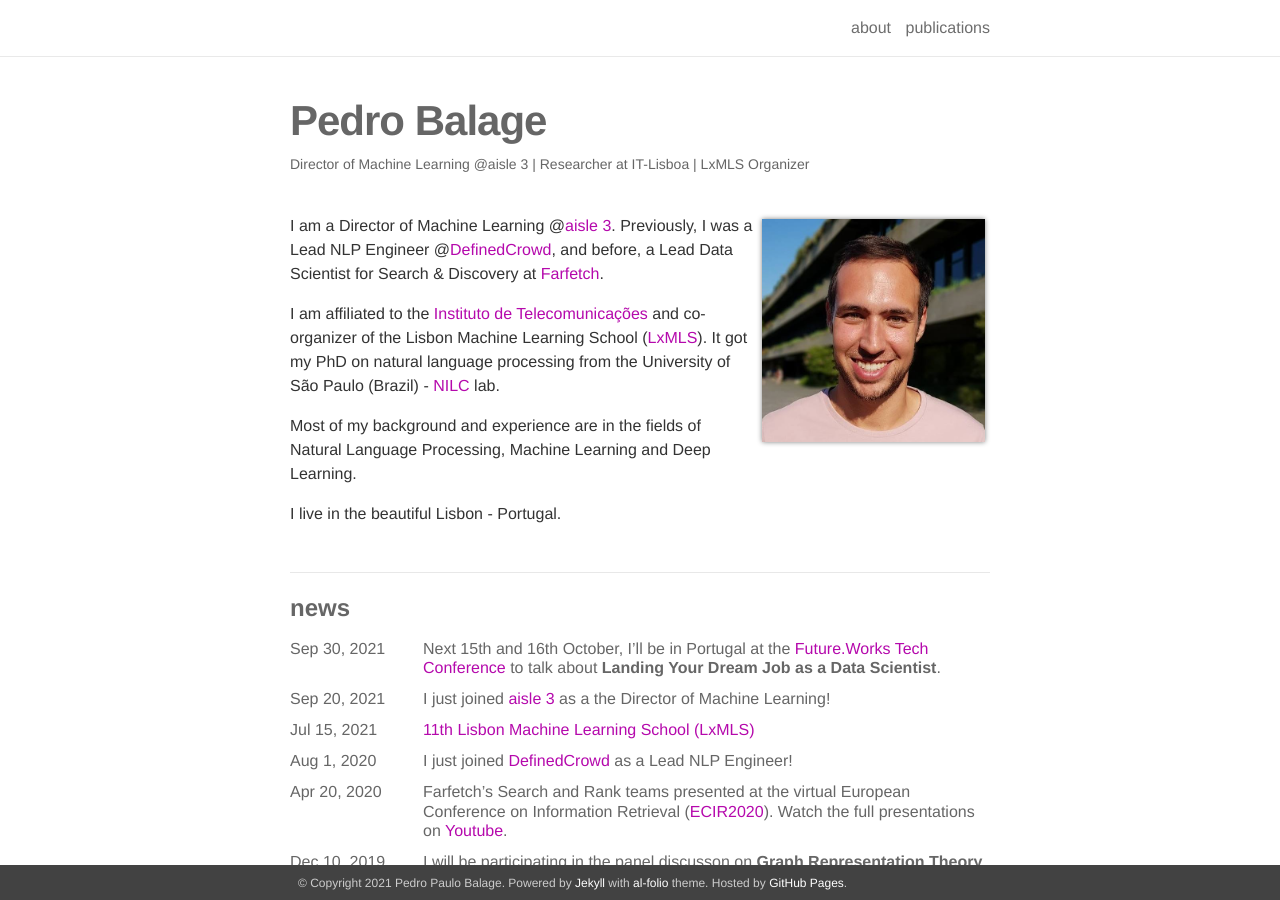
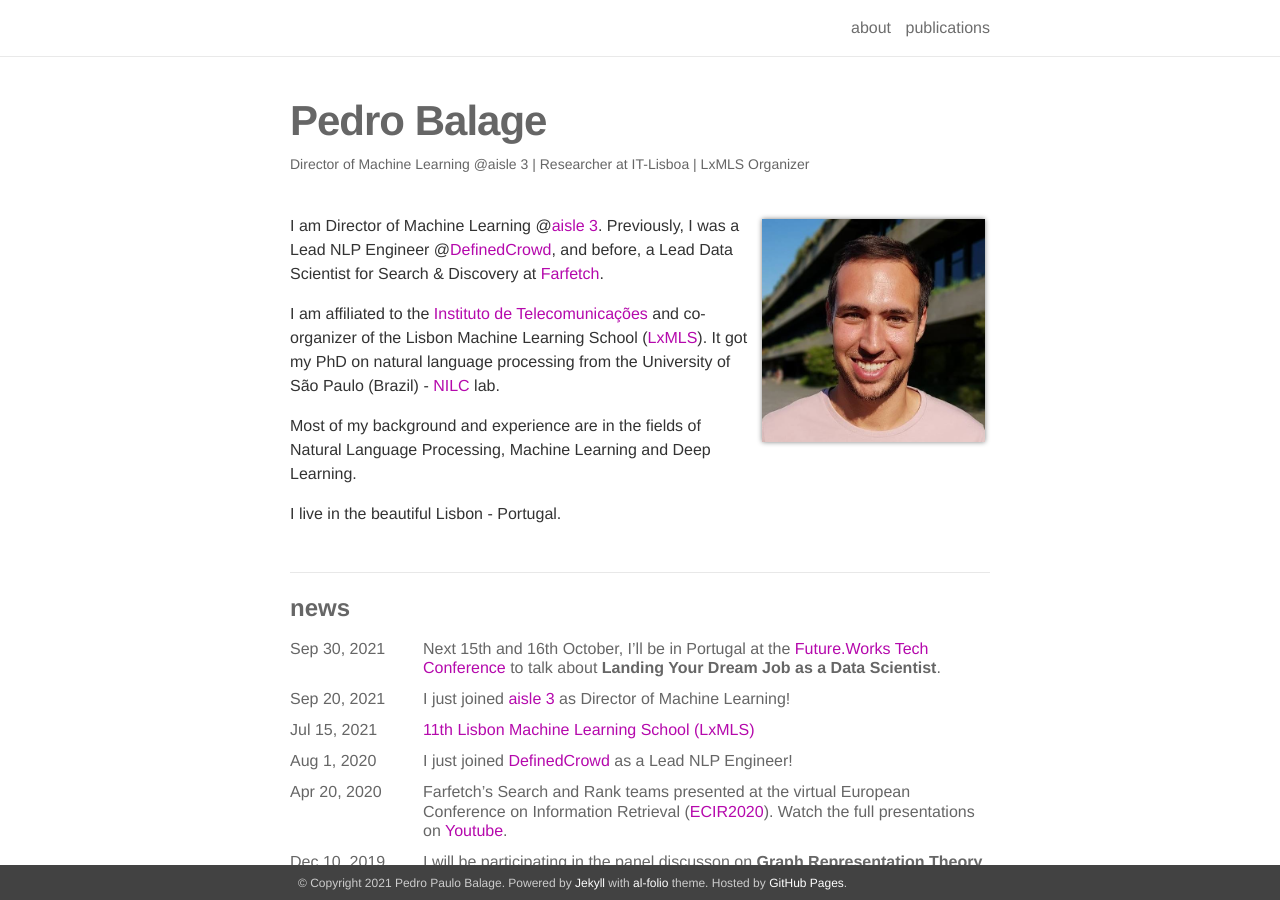
Before and after one commit to pedrobalage/pedrobalage.github.io, a Jekyll site: the page built from _pages/about.md, in a window 1280 px wide and 900 px high. Built offline with Jekyll 4.4.1, drawn with Linux system fonts in a browser that asks for light colours; nearby versions of some CDN libraries; some web fonts are replaced.

Commit message:
fix spellings

```diff
--- a/_config.yml
+++ b/_config.yml
@@ -5,7 +5,7 @@
 title: Pedro Paulo Balage
 email: <first><last>@gmail.com
 description: > # this means to ignore newlines until "url:"
-  Data Scientist|Researcher interested in Natural Language Processing, Machine Learning and Deep Learning. Working in Search & Discovery for Farfetch.
+  Data Science | Machine learning | Natural Language Processing. Director of ML @ aisle 3.
 footer_text: >
   Powered by <a href="http://jekyllrb.com/" target="_blank">Jekyll</a> with <a href="https://github.com/alshedivat/al-folio">al-folio</a> theme.
   Hosted by <a href="https://pages.github.com/" target="_blank">GitHub Pages</a>.
--- a/_pages/about.md
+++ b/_pages/about.md
@@ -12,7 +12,7 @@
 social: true
 ---
 
-I am a  Director of Machine Learning @<a href="https://aisle-3.co/">aisle 3</a>. Previously, I was a Lead NLP Engineer @<a href="https://www.definedcrowd.com/">DefinedCrowd</a>, and before, a Lead Data Scientist for Search & Discovery at <a href="https://www.farfetch.com/careers">Farfetch</a>.
+I am Director of Machine Learning @<a href="https://aisle-3.co/">aisle 3</a>. Previously, I was a Lead NLP Engineer @<a href="https://www.definedcrowd.com/">DefinedCrowd</a>, and before, a Lead Data Scientist for Search & Discovery at <a href="https://www.farfetch.com/careers">Farfetch</a>.
 
 I am affiliated to the <a href="https://www.it.pt/">Instituto de Telecomunicações</a> and co-organizer of the Lisbon Machine Learning School (<a href="http://lxmls.it.pt/">LxMLS</a>). It got my PhD on natural language processing from the University of São Paulo (Brazil) - <a href="http://www.nilc.icmc.usp.br">NILC</a> lab.
 
```
Also changed, not shown: _news/2021.09.20_aisle-3.md (+1 -1 lines).
